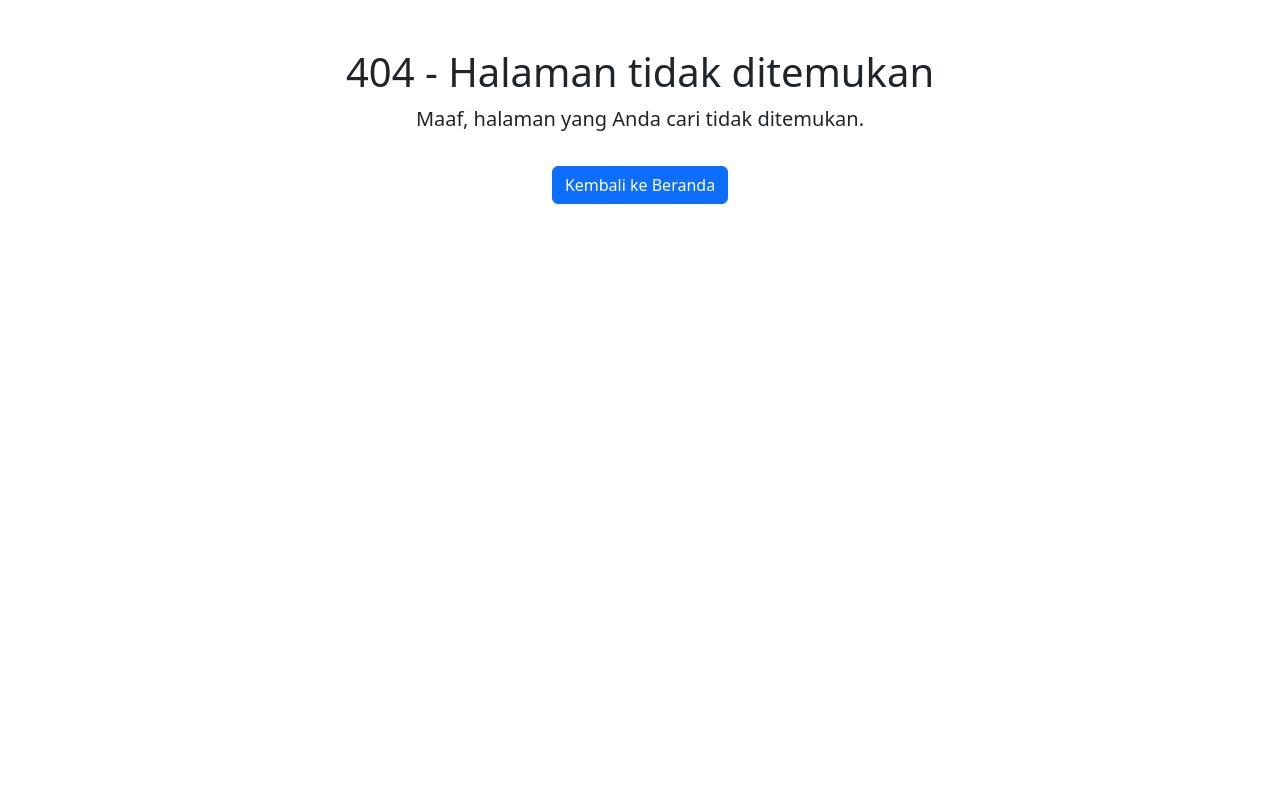
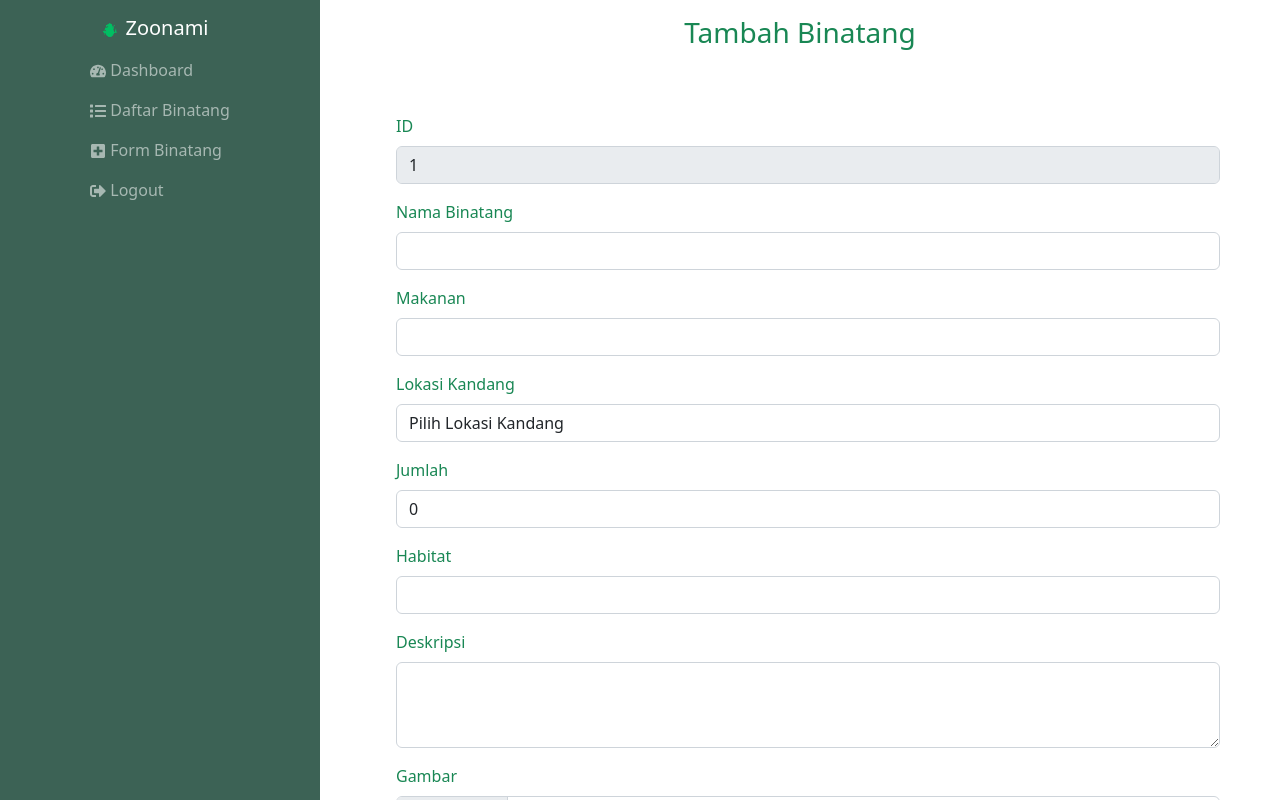
Before and after one commit to ryzalfadhillah/zoonami, a React (Vite) app in the folder zoonami/: page /dashboard/animals-form/1 in a window 1280 px wide. Before the commit this address had no page. Built offline with nearby package versions, Linux system fonts and the light colour scheme; no server answers.

Commit message:
[Update] Fitur edit

```diff
--- a/zoonami/src/App.jsx
+++ b/zoonami/src/App.jsx
@@ -53,6 +53,14 @@ function App() {
           }
         />
         <Route
+          path='/dashboard/animals-form/:idEdit'
+          element={
+            <DashboardLayout>
+              <FormAnimals />
+            </DashboardLayout>
+          }
+        />
+        <Route
             path='*'
             element={<NotFoundPage />}
         />
--- a/zoonami/src/config/apollo/query-mutation.js
+++ b/zoonami/src/config/apollo/query-mutation.js
@@ -38,6 +38,15 @@ export const ADD_ANIMALS = gql`
     }
 `
 
+export const EDIT_ANIMALS = gql`
+    mutation MyMutation($id: String!, $set: animals_set_input!) {
+        update_animals_by_pk(pk_columns: {id: $id}, _set: $set) {
+        id
+        }
+    }
+`
+
+
 export const DELETE_ANIMALS = gql`
     mutation MyMutation($id: String!) {
         delete_animals_by_pk(id: $id) {
--- a/zoonami/src/pages/FormAnimals/FormAnimals.jsx
+++ b/zoonami/src/pages/FormAnimals/FormAnimals.jsx
@@ -1,13 +1,19 @@
-import { useState } from 'react';
+import { useEffect, useState } from 'react';
 import { Form, Button } from 'react-bootstrap';
-import { ADD_ANIMALS, GET_ALL_ANIMALS } from '../../config/apollo/query-mutation';
-import { useMutation } from '@apollo/client';
+import { ADD_ANIMALS, EDIT_ANIMALS, GET_ALL_ANIMALS, GET_ANIMALS } from '../../config/apollo/query-mutation';
+import { useMutation, useQuery } from '@apollo/client';
 import { storage } from '../../config/firebase/firebaseConfig'
 import { getDownloadURL, ref, uploadBytesResumable } from 'firebase/storage'
-import { useNavigate } from 'react-router-dom';
+import { useNavigate, useParams } from 'react-router-dom';
 import { v4 as uuidv4 } from 'uuid'
 
 const FormAnimals = () => {
+
+    const { idEdit } = useParams();
+    const { data: dataParams, loadnig: loadingParams, error: errorParams } = useQuery(GET_ANIMALS, {
+        variables: { id: { _eq: idEdit } },
+    })
+
     const [animalData, setAnimalData] = useState({
         id: uuidv4(),
         name: '',
@@ -26,6 +32,13 @@ const FormAnimals = () => {
             }
         ]
     });
+    const [editAnimal, {loading: loadingEdit}] = useMutation(EDIT_ANIMALS, {
+        refetchQueries: [
+            {
+                query: GET_ALL_ANIMALS
+            }
+        ]
+    })
     const [uploadingImg, setUploadingImg] = useState(0)
 
     const handleInputChange = (event) => {
@@ -37,6 +50,22 @@ const FormAnimals = () => {
         const { value } = event.target;
         setAnimalData({ ...animalData, lokasi_kandang: value });
     }
+
+    useEffect(() => {
+        if(idEdit && !loadingParams && !errorParams){
+            setAnimalData({
+                id: idEdit,
+                name: dataParams?.animals[0].name,
+                makanan: dataParams?.animals[0].makanan,
+                lokasi_kandang: dataParams?.animals[0].lokasi_kandang,
+                jumlah: dataParams?.animals[0].jumlah,
+                habitat: dataParams?.animals[0].habitat,
+                deskripsi: dataParams?.animals[0].deskripsi,
+                image: dataParams?.animals[0].image
+            }
+            )
+        }
+    },[idEdit, dataParams, loadingParams, errorParams])
 
     const handleImageChange = (event) => {
         let value = event.target.files[0]
@@ -72,13 +101,14 @@ const FormAnimals = () => {
 
     const handleSubmit = async (event) => {
         event.preventDefault();
+        const idParams = idEdit;
         const { id, name, makanan, lokasi_kandang, jumlah, habitat, deskripsi, image } = animalData;
-
+        if(!idParams){
             try {
                 await addAnimal({
                     variables: {
                         object: {
-                        id,
+                            id: id,
                             name,
                             makanan,
                             lokasi_kandang,
@@ -106,6 +136,42 @@ const FormAnimals = () => {
                 console.log(error);
                 alert('Terjadi kesalahan, binatang gagal ditambahkan!');
             }
+        }else{
+            console.log('id ' + idParams);
+            try {
+                await editAnimal({
+                    variables: {
+                        id: idParams,
+                        set: {
+                            id: idParams,
+                            name,
+                            makanan,
+                            lokasi_kandang,
+                            jumlah: jumlah.toString(),
+                            habitat,
+                            deskripsi,
+                            image: image
+                        }
+                    }
+                });
+                setAnimalData({
+                    id: '',
+                    name: '',
+                    makanan: '',
+                    lokasi_kandang: '',
+                    jumlah: 0,
+                    habitat: '',
+                    deskripsi: '',
+                    image: ''
+                });
+                alert('Binatang berhasil diedit!');
+                navigate('/dashboard/animals')
+            } catch (error) {
+                console.log(error);
+                alert('Terjadi kesalahan, binatang gagal ditambahkan!');
+            }
+        }
+
     };
 
     return (
@@ -164,7 +230,7 @@ const FormAnimals = () => {
                         <p>Uploading image : {uploadingImg}%</p>
                 }
 
-                <Button variant="success" type="submit" disabled={loading || uploadingImg != 0}>
+                <Button variant="success" type="submit" disabled={loading || loadingEdit || uploadingImg != 0}>
                     {loading ? 'Menambahkan...' : 'Tambah'}
                 </Button>
             </Form>
--- a/zoonami/src/pages/ManagementAnimals/ManagementAnimals.jsx
+++ b/zoonami/src/pages/ManagementAnimals/ManagementAnimals.jsx
@@ -3,9 +3,10 @@ import { Table, Button, Form, FormControl } from 'react-bootstrap';
 import { FaEdit, FaTrashAlt } from 'react-icons/fa';
 import { DELETE_ANIMALS, GET_ALL_ANIMALS } from '../../config/apollo/query-mutation';
 import { useMutation, useQuery } from '@apollo/client';
+import { useNavigate } from 'react-router';
 
 const ManagementAnimals = () => {
-
+    const navigate = useNavigate()
     const {data, loading, error} = useQuery(GET_ALL_ANIMALS)
     const [animalsList, setAnimalsList] = useState([]);
     const [searchTerm, setSearchTerm] = useState('');
@@ -36,6 +37,10 @@ const ManagementAnimals = () => {
             deleteAnimals({variables: {id: id}})
         }
     };
+
+    const handleEdit = (id) => {
+        navigate(`/dashboard/animals-form/${id}`)
+    }
 
     return (
         <>
@@ -75,12 +80,12 @@ const ManagementAnimals = () => {
                             <td>{animal.lokasi_kandang}</td>
                             <td>{animal.jumlah}</td>
                             <td>{animal.habitat}</td>
-                            <td>{`${animal.deskripsi.split(' ').slice(0,5).join('.')}...`}</td>
+                            <td>{`${animal.deskripsi.split(' ').slice(0,5).join(' ')}...`}</td>
                             <td>
                                 <img src={animal.image} alt={animal.name} width="50" height="50" />
                             </td>
                             <td>
-                                <Button variant="success" className="me-2">
+                                <Button variant="success" className="me-2" onClick={() => handleEdit(animal.id)}>
                                     <FaEdit />
                                 </Button>
                                 <Button variant="danger" onClick={() => handleDeleteAnimal(animal.id)}>
```
Lines whose indentation alone changed are shown as unchanged.
